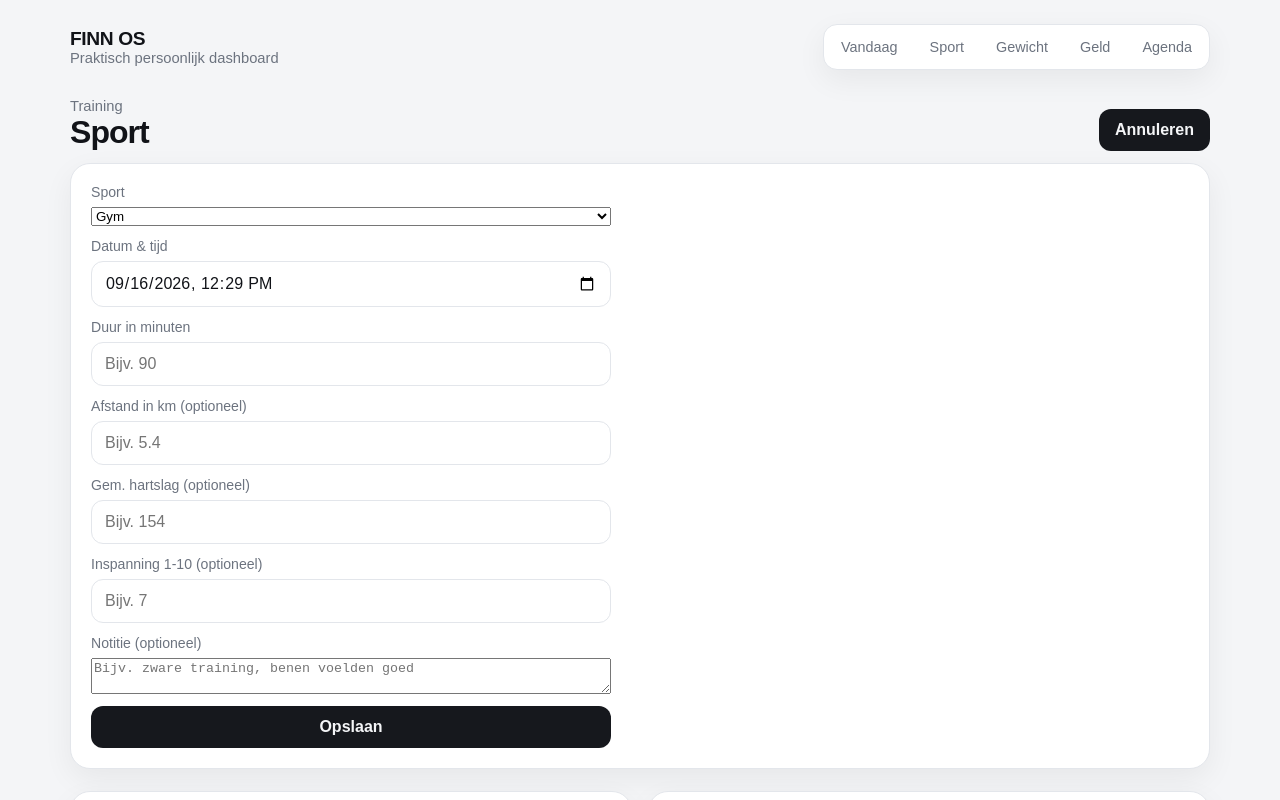
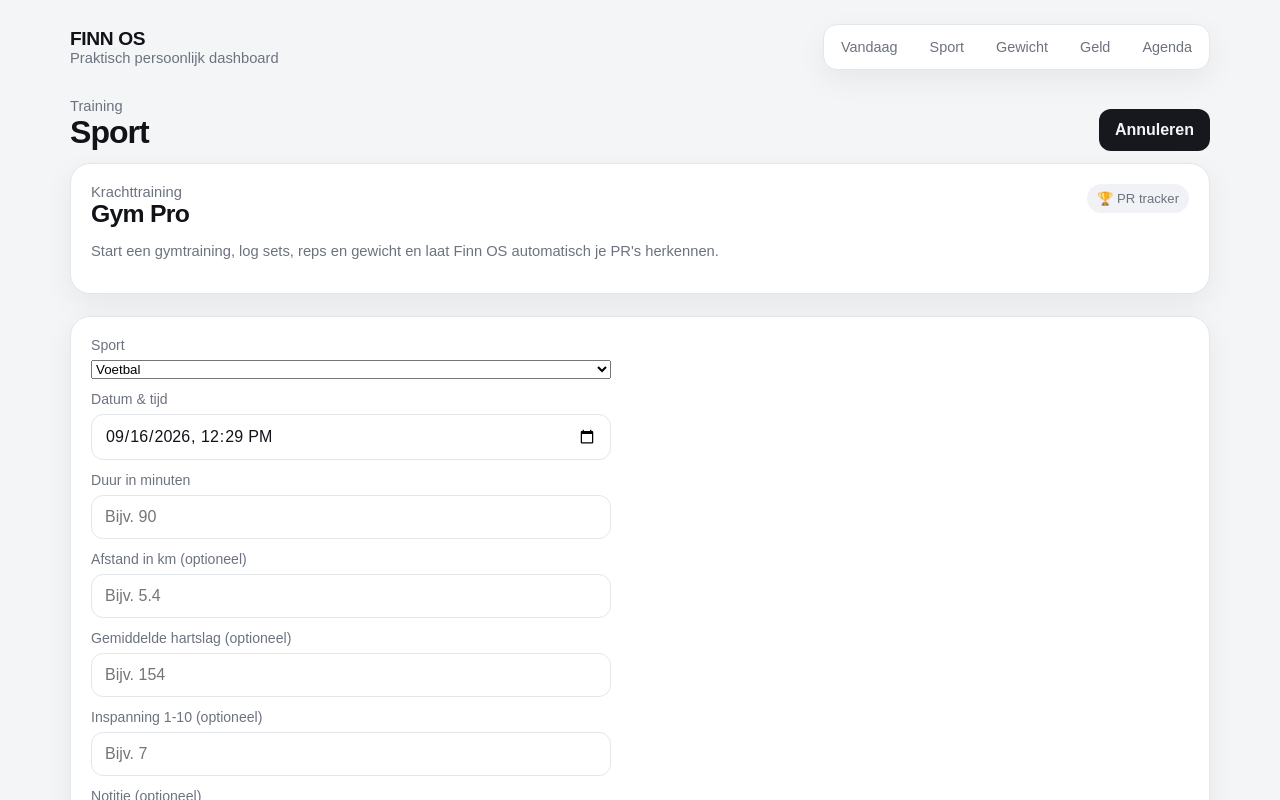
Before and after one commit to FinntheGit/finn-os, a Next.js app: page /sport in a window 1280 px wide. Both pictures are taken after a click on the button "+ Sportmoment". Shown: the top 800 px of the page. Built offline with nearby package versions, Linux system fonts and the light colour scheme; no server answers; the database is empty.

Commit message:
Refactor sport session types and state management

```diff
--- a/src/app/sport/page.tsx
+++ b/src/app/sport/page.tsx
@@ -1,11 +1,17 @@
 "use client";
 
+import Link from "next/link";
 import { FormEvent, useEffect, useMemo, useState } from "react";
 import { createClient } from "@/lib/supabase/client";
 
 type SportSession = {
   id: string;
-  sport_type: "football" | "padel" | "gym" | "running" | "swimming";
+  sport_type:
+    | "football"
+    | "padel"
+    | "gym"
+    | "running"
+    | "swimming";
   started_at: string;
   duration_minutes: number | null;
   distance_km: number | null;
@@ -14,7 +20,10 @@ type SportSession = {
   notes: string | null;
 };
 
-const SPORT_LABELS: Record<SportSession["sport_type"], string> = {
+const SPORT_LABELS: Record<
+  SportSession["sport_type"],
+  string
+> = {
   football: "Voetbal",
   padel: "Padel",
   gym: "Gym",
@@ -23,11 +32,21 @@ const SPORT_LABELS: Record<SportSession["sport_type"], string> = {
 };
 
 export default function SportPage() {
-  const [sessions, setSessions] = useState<SportSession[]>([]);
-  const [showForm, setShowForm] = useState(false);
-  const [loading, setLoading] = useState(true);
-  const [saving, setSaving] = useState(false);
-  const [message, setMessage] = useState("");
+  const [sessions, setSessions] = useState<
+    SportSession[]
+  >([]);
+
+  const [showForm, setShowForm] =
+    useState(false);
+
+  const [loading, setLoading] =
+    useState(true);
+
+  const [saving, setSaving] =
+    useState(false);
+
+  const [message, setMessage] =
+    useState("");
 
   async function loadSessions() {
     setLoading(true);
@@ -39,9 +58,20 @@ export default function SportPage() {
       const { data, error } = await supabase
         .from("sport_sessions")
         .select(
-          "id, sport_type, started_at, duration_minutes, distance_km, avg_heart_rate, perceived_effort, notes"
+          `
+          id,
+          sport_type,
+          started_at,
+          duration_minutes,
+          distance_km,
+          avg_heart_rate,
+          perceived_effort,
+          notes
+          `
         )
-        .order("started_at", { ascending: false });
+        .order("started_at", {
+          ascending: false,
+        });
 
       if (error) {
         setMessage(error.message);
@@ -51,21 +81,40 @@ export default function SportPage() {
       setSessions(
         (data ?? []).map((item) => ({
           ...item,
+
           duration_minutes:
-            item.duration_minutes === null ? null : Number(item.duration_minutes),
+            item.duration_minutes === null
+              ? null
+              : Number(
+                  item.duration_minutes
+                ),
+
           distance_km:
-            item.distance_km === null ? null : Number(item.distance_km),
+            item.distance_km === null
+              ? null
+              : Number(item.distance_km),
+
           avg_heart_rate:
-            item.avg_heart_rate === null ? null : Number(item.avg_heart_rate),
+            item.avg_heart_rate === null
+              ? null
+              : Number(
+                  item.avg_heart_rate
+                ),
+
           perceived_effort:
-            item.perceived_effort === null
+            item.perceived_effort ===
+            null
               ? null
-              : Number(item.perceived_effort),
+              : Number(
+                  item.perceived_effort
+                ),
         }))
       );
     } catch (error) {
       setMessage(
-        error instanceof Error ? error.message : "Sportmomenten laden mislukt."
+        error instanceof Error
+          ? error.message
+          : "Sportmomenten laden mislukt."
       );
     } finally {
       setLoading(false);
@@ -76,23 +125,46 @@ export default function SportPage() {
     loadSessions();
   }, []);
 
-  async function submitSession(e: FormEvent<HTMLFormElement>) {
+  async function submitSession(
+    e: FormEvent<HTMLFormElement>
+  ) {
     e.preventDefault();
+
     setSaving(true);
     setMessage("");
 
-    const form = new FormData(e.currentTarget);
+    const form = new FormData(
+      e.currentTarget
+    );
 
     const sportType = String(
       form.get("sport_type")
     ) as SportSession["sport_type"];
 
-    const startedAt = String(form.get("started_at") || "");
-    const durationRaw = String(form.get("duration_minutes") || "").trim();
-    const distanceRaw = String(form.get("distance_km") || "").trim();
-    const heartRateRaw = String(form.get("avg_heart_rate") || "").trim();
-    const effortRaw = String(form.get("perceived_effort") || "").trim();
-    const notes = String(form.get("notes") || "").trim();
+    const startedAt = String(
+      form.get("started_at") || ""
+    );
+
+    const durationRaw = String(
+      form.get("duration_minutes") || ""
+    ).trim();
+
+    const distanceRaw = String(
+      form.get("distance_km") || ""
+    ).trim();
+
+    const heartRateRaw = String(
+      form.get("avg_heart_rate") || ""
+    ).trim();
+
+    const effortRaw = String(
+      form.get("perceived_effort") ||
+        ""
+    ).trim();
+
+    const notes = String(
+      form.get("notes") || ""
+    ).trim();
 
     try {
       const supabase = createClient();
@@ -103,19 +175,41 @@ export default function SportPage() {
       } = await supabase.auth.getUser();
 
       if (userError || !user) {
-        setMessage("Je bent niet ingelogd.");
+        setMessage(
+          "Je bent niet ingelogd."
+        );
+
         setSaving(false);
         return;
       }
 
-      const { error } = await supabase.from("sport_sessions").insert({
+      const { error } = await supabase
+        .from("sport_sessions")
+        .insert({
           user_id: user.id,
+
           sport_type: sportType,
-        started_at: new Date(startedAt).toISOString(),
-        duration_minutes: durationRaw ? Number(durationRaw) : null,
-        distance_km: distanceRaw ? Number(distanceRaw) : null,
-        avg_heart_rate: heartRateRaw ? Number(heartRateRaw) : null,
-        perceived_effort: effortRaw ? Number(effortRaw) : null,
+
+          started_at: new Date(
+            startedAt
+          ).toISOString(),
+
+          duration_minutes: durationRaw
+            ? Number(durationRaw)
+            : null,
+
+          distance_km: distanceRaw
+            ? Number(distanceRaw)
+            : null,
+
+          avg_heart_rate: heartRateRaw
+            ? Number(heartRateRaw)
+            : null,
+
+          perceived_effort: effortRaw
+            ? Number(effortRaw)
+            : null,
+
           notes: notes || null,
         });
 
@@ -126,44 +220,83 @@ export default function SportPage() {
       }
 
       setShowForm(false);
+
       await loadSessions();
     } catch (error) {
       setMessage(
-        error instanceof Error ? error.message : "Opslaan mislukt."
+        error instanceof Error
+          ? error.message
+          : "Opslaan mislukt."
       );
     } finally {
       setSaving(false);
     }
   }
 
-  const sessionsThisWeek = useMemo(() => {
+  const sessionsThisWeek =
+    useMemo(() => {
       const now = new Date();
 
-    const startOfWeek = new Date(now);
-    const day = startOfWeek.getDay();
-    const diffToMonday = day === 0 ? -6 : 1 - day;
+      const startOfWeek =
+        new Date(now);
 
-    startOfWeek.setDate(startOfWeek.getDate() + diffToMonday);
-    startOfWeek.setHours(0, 0, 0, 0);
+      const day =
+        startOfWeek.getDay();
+
+      const diffToMonday =
+        day === 0 ? -6 : 1 - day;
+
+      startOfWeek.setDate(
+        startOfWeek.getDate() +
+          diffToMonday
+      );
+
+      startOfWeek.setHours(
+        0,
+        0,
+        0,
+        0
+      );
 
       return sessions.filter(
-      (session) => new Date(session.started_at) >= startOfWeek
+        (session) =>
+          new Date(
+            session.started_at
+          ) >= startOfWeek
       );
     }, [sessions]);
 
-  const weekCount = sessionsThisWeek.length;
+  const weekCount =
+    sessionsThisWeek.length;
+
   const weekTarget = 5;
-  const progress = Math.min((weekCount / weekTarget) * 100, 100);
 
-  function formatDuration(minutes: number | null) {
-    if (!minutes) return null;
+  const progress = Math.min(
+    (weekCount / weekTarget) * 100,
+    100
+  );
 
-    if (minutes < 60) return `${minutes} min`;
+  function formatDuration(
+    minutes: number | null
+  ) {
+    if (!minutes) {
+      return null;
+    }
 
-    const hours = Math.floor(minutes / 60);
-    const remaining = minutes % 60;
+    if (minutes < 60) {
+      return `${minutes} min`;
+    }
 
-    if (remaining === 0) return `${hours}u`;
+    const hours = Math.floor(
+      minutes / 60
+    );
+
+    const remaining =
+      minutes % 60;
+
+    if (remaining === 0) {
+      return `${hours}u`;
+    }
 
     return `${hours}u ${remaining}m`;
   }
@@ -172,41 +305,120 @@ export default function SportPage() {
     <>
       <div className="section-title">
         <div>
-          <div className="subtle">Training</div>
+          <div className="subtle">
+            Training
+          </div>
+
           <h1>Sport</h1>
         </div>
 
-        <button className="btn" onClick={() => setShowForm((value) => !value)}>
-          {showForm ? "Annuleren" : "+ Sportmoment"}
+        <button
+          className="btn"
+          onClick={() =>
+            setShowForm(
+              (value) => !value
+            )
+          }
+        >
+          {showForm
+            ? "Annuleren"
+            : "+ Sportmoment"}
         </button>
       </div>
 
+      <Link
+        href="/sport/gym"
+        className="card"
+        style={{
+          marginBottom: 22,
+          display: "block",
+        }}
+      >
+        <div className="metric">
+          <div>
+            <div className="subtle">
+              Krachttraining
+            </div>
+
+            <div className="metric-value">
+              Gym Pro
+            </div>
+          </div>
+
+          <span className="pill">
+            🏆 PR tracker
+          </span>
+        </div>
+
+        <p className="subtle">
+          Start een gymtraining, log
+          sets, reps en gewicht en laat
+          Finn OS automatisch je PR&apos;s
+          herkennen.
+        </p>
+      </Link>
+
       {showForm && (
-        <div className="card" style={{ marginBottom: 22 }}>
-          <form className="form" onSubmit={submitSession}>
+        <div
+          className="card"
+          style={{
+            marginBottom: 22,
+          }}
+        >
+          <form
+            className="form"
+            onSubmit={submitSession}
+          >
             <div className="field">
               <label>Sport</label>
-              <select name="sport_type" defaultValue="gym" required>
-                <option value="football">Voetbal</option>
-                <option value="padel">Padel</option>
-                <option value="gym">Gym</option>
-                <option value="running">Hardlopen</option>
-                <option value="swimming">Zwemmen</option>
+
+              <select
+                name="sport_type"
+                defaultValue="football"
+                required
+              >
+                <option value="football">
+                  Voetbal
+                </option>
+
+                <option value="padel">
+                  Padel
+                </option>
+
+                <option value="gym">
+                  Gym
+                </option>
+
+                <option value="running">
+                  Hardlopen
+                </option>
+
+                <option value="swimming">
+                  Zwemmen
+                </option>
               </select>
             </div>
 
             <div className="field">
-              <label>Datum & tijd</label>
+              <label>
+                Datum & tijd
+              </label>
+
               <input
                 name="started_at"
                 type="datetime-local"
                 required
-                defaultValue={new Date().toISOString().slice(0, 16)}
+                defaultValue={new Date()
+                  .toISOString()
+                  .slice(0, 16)}
               />
             </div>
 
             <div className="field">
-              <label>Duur in minuten</label>
+              <label>
+                Duur in minuten
+              </label>
+
               <input
                 name="duration_minutes"
                 type="number"
@@ -217,7 +429,11 @@ export default function SportPage() {
             </div>
 
             <div className="field">
-              <label>Afstand in km (optioneel)</label>
+              <label>
+                Afstand in km
+                (optioneel)
+              </label>
+
               <input
                 name="distance_km"
                 type="number"
@@ -228,7 +444,11 @@ export default function SportPage() {
             </div>
 
             <div className="field">
-              <label>Gem. hartslag (optioneel)</label>
+              <label>
+                Gemiddelde hartslag
+                (optioneel)
+              </label>
+
               <input
                 name="avg_heart_rate"
                 type="number"
@@ -239,7 +459,11 @@ export default function SportPage() {
             </div>
 
             <div className="field">
-              <label>Inspanning 1-10 (optioneel)</label>
+              <label>
+                Inspanning 1-10
+                (optioneel)
+              </label>
+
               <input
                 name="perceived_effort"
                 type="number"
@@ -250,22 +474,36 @@ export default function SportPage() {
             </div>
 
             <div className="field">
-              <label>Notitie (optioneel)</label>
+              <label>
+                Notitie (optioneel)
+              </label>
+
               <textarea
                 name="notes"
                 placeholder="Bijv. zware training, benen voelden goed"
               />
             </div>
 
-            <button className="btn" type="submit" disabled={saving}>
-              {saving ? "Opslaan..." : "Opslaan"}
+            <button
+              className="btn"
+              type="submit"
+              disabled={saving}
+            >
+              {saving
+                ? "Opslaan..."
+                : "Opslaan"}
             </button>
           </form>
         </div>
       )}
 
       {message && (
-        <div className="notice" style={{ marginBottom: 22 }}>
+        <div
+          className="notice"
+          style={{
+            marginBottom: 22,
+          }}
+        >
           {message}
         </div>
       )}
@@ -274,36 +512,64 @@ export default function SportPage() {
         <div className="card">
           <div className="metric">
             <div>
-              <div className="subtle">Deze week</div>
-              <div className="big" style={{ fontSize: "3rem" }}>
-                {loading ? "..." : `${weekCount}/${weekTarget}`}
+              <div className="subtle">
+                Deze week
+              </div>
+
+              <div
+                className="big"
+                style={{
+                  fontSize: "3rem",
+                }}
+              >
+                {loading
+                  ? "..."
+                  : `${weekCount}/${weekTarget}`}
               </div>
             </div>
 
-            <span className="pill">weekscore</span>
+            <span className="pill">
+              weekscore
+            </span>
           </div>
 
           <div className="progress">
-            <span style={{ width: `${progress}%` }} />
+            <span
+              style={{
+                width: `${progress}%`,
+              }}
+            />
           </div>
         </div>
 
         <div className="card">
-          <div className="subtle">Structureel</div>
+          <div className="subtle">
+            Structureel
+          </div>
 
           <div className="list">
             <div className="row">
-              <span>Woensdag · Voetbaltraining</span>
+              <span>
+                Woensdag ·
+                Voetbaltraining
+              </span>
+
               <strong>1,5u</strong>
             </div>
 
             <div className="row">
-              <span>Vrijdag · Padel</span>
+              <span>
+                Vrijdag · Padel
+              </span>
+
               <strong>2u</strong>
             </div>
 
             <div className="row">
-              <span>Zaterdag · Wedstrijd</span>
+              <span>
+                Zaterdag · Wedstrijd
+              </span>
+
               <strong>1,5u</strong>
             </div>
           </div>
@@ -316,47 +582,77 @@ export default function SportPage() {
 
       <div className="card">
         {sessions.length === 0 ? (
-          <>
           <p className="subtle">
-              Nog geen sportmomenten geregistreerd.
+            Nog geen sportmomenten
+            geregistreerd.
           </p>
-
-            <div className="notice">
-              Gym krijgt later sets/reps/gewicht en automatische
-              PR-herkenning. Hardlopen krijgt daarna tempo-analyse.
-            </div>
-          </>
         ) : (
           <div className="list">
-            {sessions.slice(0, 12).map((session) => (
-              <div className="row" key={session.id}>
+            {sessions
+              .slice(0, 12)
+              .map((session) => (
+                <div
+                  className="row"
+                  key={session.id}
+                >
                   <span>
-                  <strong>{SPORT_LABELS[session.sport_type]}</strong>
+                    <strong>
+                      {
+                        SPORT_LABELS[
+                          session
+                            .sport_type
+                        ]
+                      }
+                    </strong>
+
                     <br />
+
                     <span className="subtle">
-                    {new Date(session.started_at).toLocaleDateString("nl-NL")}
+                      {new Date(
+                        session.started_at
+                      ).toLocaleDateString(
+                        "nl-NL"
+                      )}
                     </span>
                   </span>
 
-                <span style={{ textAlign: "right" }}>
+                  <span
+                    style={{
+                      textAlign:
+                        "right",
+                    }}
+                  >
                     <strong>
-                    {formatDuration(session.duration_minutes) ?? "—"}
+                      {formatDuration(
+                        session.duration_minutes
+                      ) ?? "—"}
                     </strong>
 
-                  {session.distance_km !== null && (
+                    {session.distance_km !==
+                      null && (
                       <>
                         <br />
+
                         <span className="subtle">
-                        {session.distance_km.toFixed(2)} km
+                          {session.distance_km.toFixed(
+                            2
+                          )}{" "}
+                          km
                         </span>
                       </>
                     )}
 
-                  {session.perceived_effort !== null && (
+                    {session.perceived_effort !==
+                      null && (
                       <>
                         <br />
+
                         <span className="subtle">
-                        RPE {session.perceived_effort}/10
+                          RPE{" "}
+                          {
+                            session.perceived_effort
+                          }
+                          /10
                         </span>
                       </>
                     )}
```
Lines whose indentation alone changed are shown as unchanged.
